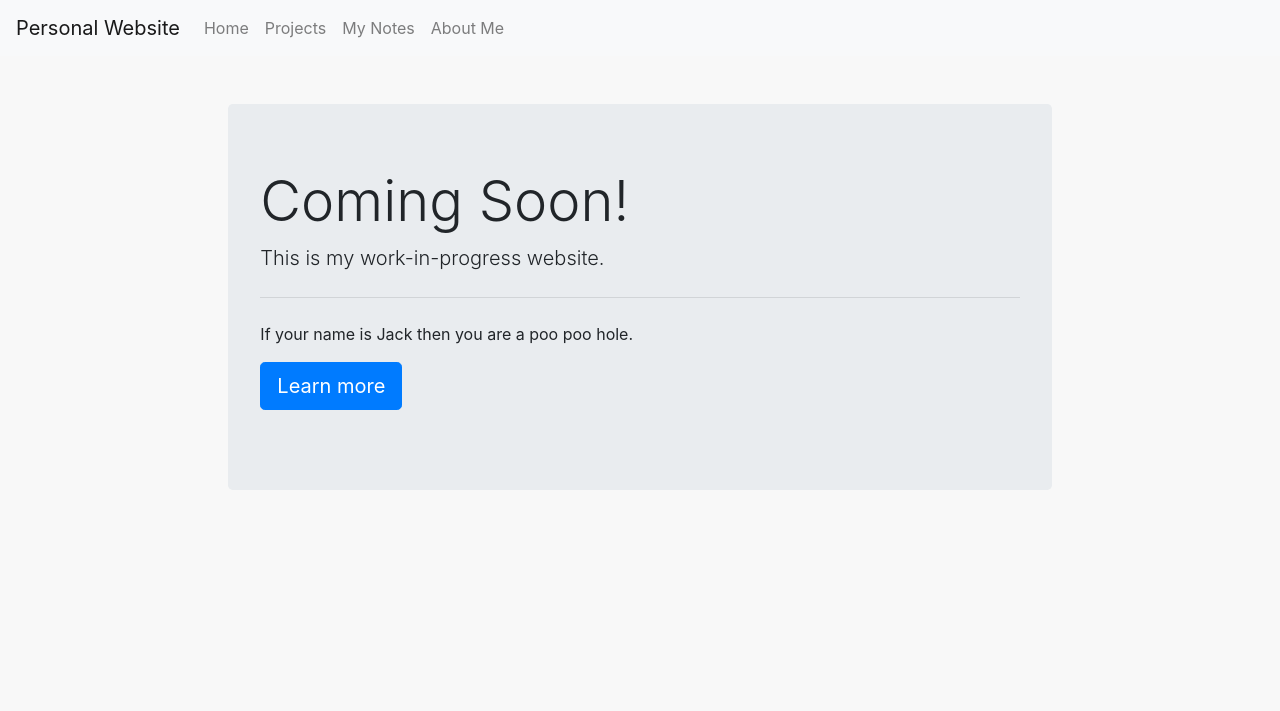
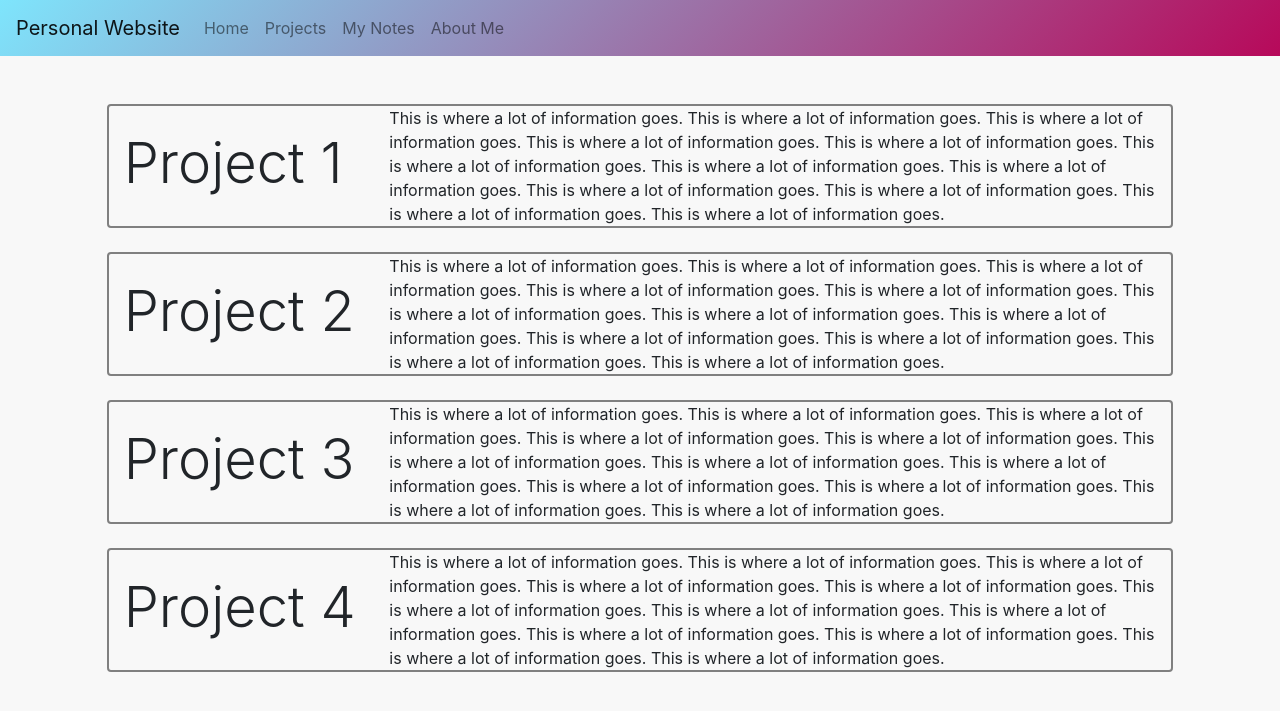
Before and after one commit to codyswain/Personal-Website-Flask, a Flask app: page /projects in a window 1280 px wide. Shown: the top 711 px of the page. Run offline with Flask 2, Linux system fonts and the light colour scheme; some libraries are stand-ins or nearby versions.

Commit message:
Created project boxes and added a navbar gradient

```diff
--- a/app/static/style/custom.css
+++ b/app/static/style/custom.css
@@ -9,6 +9,10 @@
 	height: auto;
 }
 
+.project_boxes {
+	/*background: linear-gradient(-90deg, rgba(69,246,249,.4), rgba(216, 143, 247, .4));*/
+	border:2px solid grey;
+}
 
 
 /* Social Media Buttons */
--- a/app/templates/base.html
+++ b/app/templates/base.html
@@ -17,7 +17,8 @@
 	<!-- Custom CSS -->
 	<link rel="stylesheet" type="text/css" href="{{ url_for('static', filename='style/custom.css') }}">
 
-	<nav class="navbar navbar-expand-lg navbar-light bg-light">
+	<!-- <nav class="navbar navbar-expand-lg navbar-light"  style="background: linear-gradient(-90deg, #aa0197, #ffffff)"> -->
+	<nav class="navbar navbar-expand-lg navbar-light"  style="background: linear-gradient(-45deg, rgba(183, 9, 90, 1), rgba(45, 216, 255, .6))">
 		<a class="navbar-brand" href="{{ url_for('index') }}">Personal Website</a>
 		<button class="navbar-toggler" type="button" data-toggle="collapse" data-target="#navbarNavAltMarkup" aria-controls="navbarNavAltMarkup" aria-expanded="false" aria-label="Toggle navigation">
 			<span class="navbar-toggler-icon"></span>
--- a/app/templates/index.html
+++ b/app/templates/index.html
@@ -2,20 +2,20 @@
 
 {% block content %}
 
-<body>
+<body style="background: radial-gradient(#c6c6c6, #f2f2f2, #ffffff);">
 
 <div class="container-fluid">
 	<div class="row row mt-5">
 		<div class="col-sm-2"></div>
 			<div class="col-lg">
-				<h1 class="display-5">To-do</h1>
+				<h1 class="display-4">To do</h1>
 				1. Add projects <br>
 				2. Notes on Kalman Filters <br>
 				3. Fix 3D Printer <br>
 				4. Notes of CNN's <br>
 				5. Design CAD for robotic arm <br> <br>
 
-				<h1 class="display-5">Project to add</h1>
+				<h1 class="display-4">Projects to add</h1>
 				- 3D Printer<br>
 				- Homemade Rocket Fuel<br>
 				- Force Measurement Python Gui<br>
--- a/app/templates/projects.html
+++ b/app/templates/projects.html
@@ -5,20 +5,69 @@
 
 <div class="container-fluid">
 	<div class="row row mt-5">
-		<div class="col-sm-2"></div>
-		<div class="col-lg">
-			<div class="jumbotron">
-				<h1 class="display-4">Coming Soon!</h1>
-				<p class="lead">This is my work-in-progress website.</p>
-				<hr class="my-4">
-				<p>If your name is Jack then you are a poo poo hole.</p>
-				<p class="lead">
-					<a class="btn btn-primary btn-lg" href="#" role="button">Learn more</a>
-				</p>
+		<div class="col-sm-1"></div>
+		<div class="col-lg rounded project_boxes">
+			<div class="row">
+				<div class="col-sm-3">
+					<br><h1 class="display-4">Project 1</h1>
+				</div>
+
+				<div class="col-lg">
+					This is where a lot of information goes. This is where a lot of information goes. This is where a lot of information goes. This is where a lot of information goes. This is where a lot of information goes. This is where a lot of information goes. This is where a lot of information goes. This is where a lot of information goes. This is where a lot of information goes. This is where a lot of information goes. This is where a lot of information goes. This is where a lot of information goes.
+				</div>
 			</div>
 		</div>
-		<div class="col-sm-2"></div>
+		<div class="col-sm-1"></div>
 	</div>
+
+	<div class="row row mt-4">
+		<div class="col-sm-1"></div>
+		<div class="col-lg rounded project_boxes">
+			<div class="row">
+				<div class="col-sm-3">
+					<br><h1 class="display-4">Project 2</h1>
+				</div>
+
+				<div class="col-lg">
+					This is where a lot of information goes. This is where a lot of information goes. This is where a lot of information goes. This is where a lot of information goes. This is where a lot of information goes. This is where a lot of information goes. This is where a lot of information goes. This is where a lot of information goes. This is where a lot of information goes. This is where a lot of information goes. This is where a lot of information goes. This is where a lot of information goes.
+				</div>
+			</div>
+		</div>
+		<div class="col-sm-1"></div>
+	</div>
+
+	<div class="row row mt-4">
+		<div class="col-sm-1"></div>
+		<div class="col-lg rounded project_boxes">
+			<div class="row">
+				<div class="col-sm-3">
+					<br><h1 class="display-4">Project 3</h1>
+				</div>
+
+				<div class="col-lg">
+					This is where a lot of information goes. This is where a lot of information goes. This is where a lot of information goes. This is where a lot of information goes. This is where a lot of information goes. This is where a lot of information goes. This is where a lot of information goes. This is where a lot of information goes. This is where a lot of information goes. This is where a lot of information goes. This is where a lot of information goes. This is where a lot of information goes.
+				</div>
+			</div>
+		</div>
+		<div class="col-sm-1"></div>
+	</div>
+
+	<div class="row row mt-4">
+		<div class="col-sm-1"></div>
+		<div class="col-lg rounded project_boxes">
+			<div class="row">
+				<div class="col-sm-3">
+					<br><h1 class="display-4">Project 4</h1>
+				</div>
+
+				<div class="col-lg">
+					This is where a lot of information goes. This is where a lot of information goes. This is where a lot of information goes. This is where a lot of information goes. This is where a lot of information goes. This is where a lot of information goes. This is where a lot of information goes. This is where a lot of information goes. This is where a lot of information goes. This is where a lot of information goes. This is where a lot of information goes. This is where a lot of information goes.
+				</div>
+			</div>
+		</div>
+		<div class="col-sm-1"></div>
+	</div>
+
 </div>
 
 </body>
```
